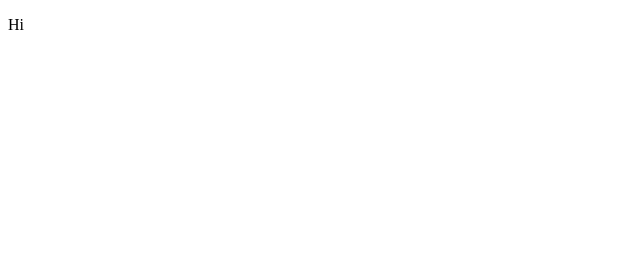
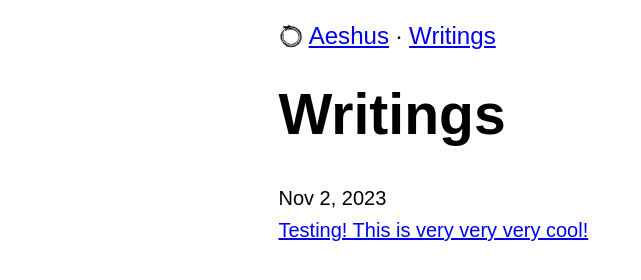
Before and after one commit to Aeshus/aeshus.github.io, an Astro site: page /writings in a window 1280 px wide. Shown: the whole page, without its empty margins (0-641 px from the left). Built offline with nearby package versions, Linux system fonts and the light colour scheme; Astro itself is replaced by a stand-in of ours; a web font is replaced by a local one.

Commit message:
feat: Modularize WritingsList component

```diff
--- /dev/null
+++ b/src/components/WritingsList.astro
@@ -0,0 +1,18 @@
+---
+import { getCollection } from "astro:content";
+import FormattedDate from "$/components/FormattedDate.astro"
+
+const posts = await getCollection("writings");
+const sortedPosts = posts.sort((a, b) => (b.data.date).getTime() - (a.data.date).getTime());
+---
+
+{
+  sortedPosts.map((post) => (
+    <article aria-label={post.data.title}>
+      <FormattedDate date={post.data.date} />
+      <div>
+        <a href={'/writings/' + post.slug}>{post.data.title}</a>
+      </div>
+    </article>
+  ))
+}
--- a/src/pages/writings/index.astro
+++ b/src/pages/writings/index.astro
@@ -1 +1,12 @@
-<p>Hi</p>
+---
+import BaseLayout from "$/layouts/Base.astro";
+import WritingsList from "$/components/WritingsList.astro";
+
+const title = 'Home';
+const description = "Aeshus' Personal Website";
+---
+
+<BaseLayout content={{ title: title, description: description }}>
+  <h1>Writings</h1>
+  <WritingsList />
+</BaseLayout>
--- a/src/styles/global.css
+++ b/src/styles/global.css
@@ -78,3 +78,8 @@ h3 {
 h4 {
   font-size: var(--step-1);
 }
+
+img {
+  max-width: 100%;
+  display: block;
+}
```
Also changed, not shown: src/pages/index.astro (+4 -12 lines).
